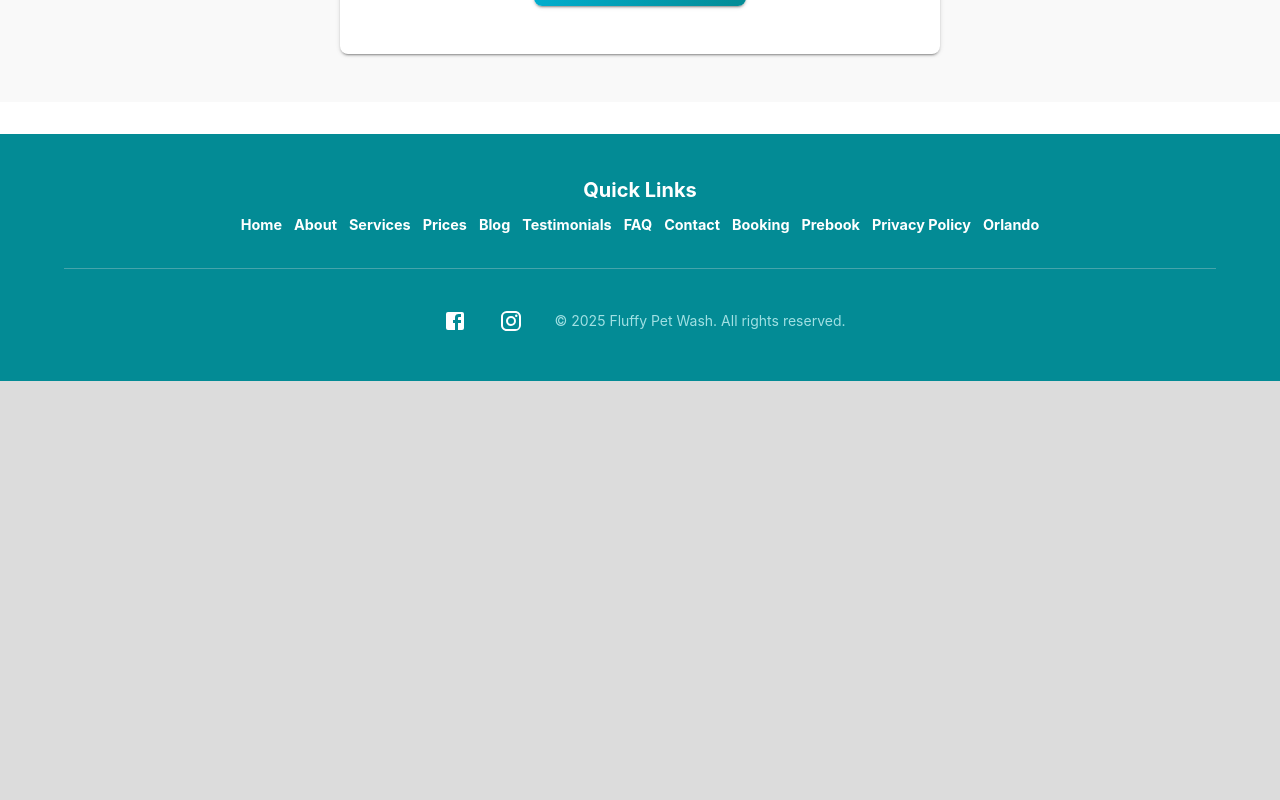
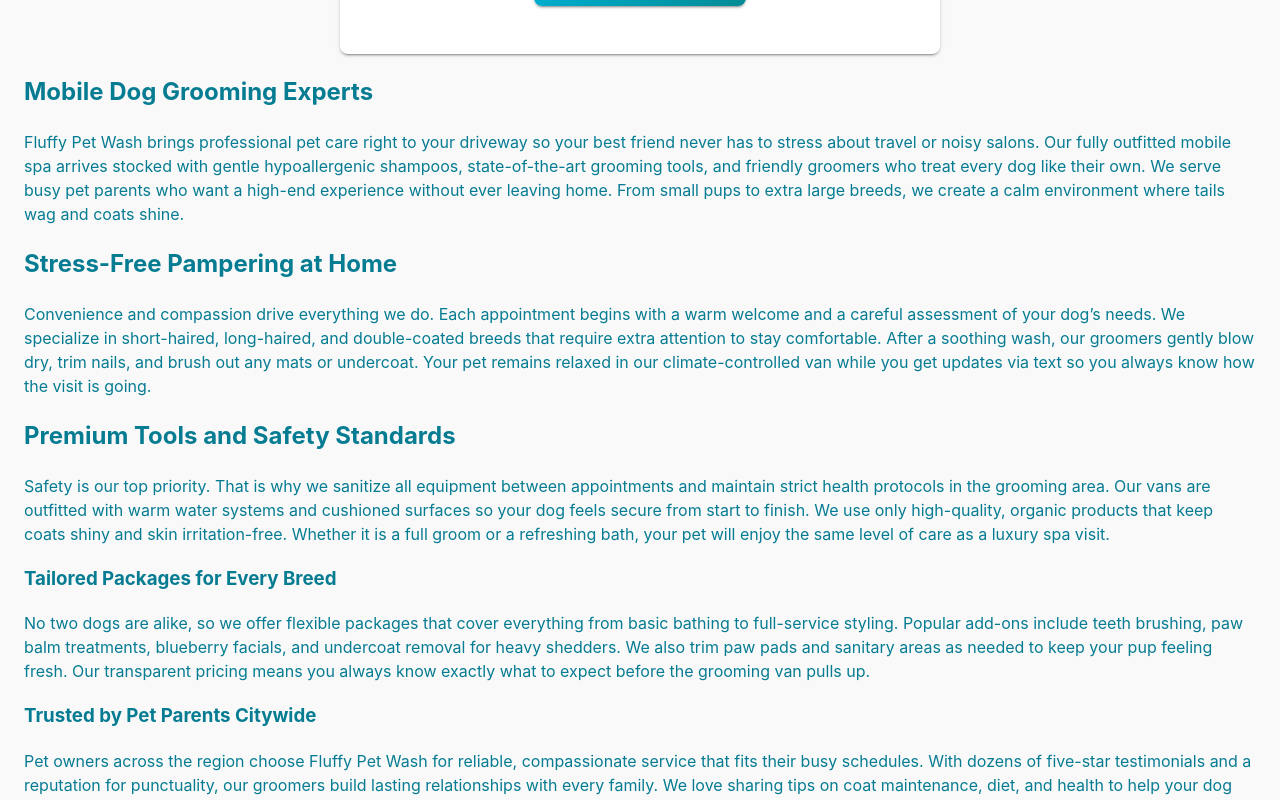
Before and after one commit to crisboxing11/Fluffy, a Next.js app: page / in a window 1280 px wide. Shown: the part 2480-3280 px from the top of the page. Before the commit the page ends 2861 px from the top, so only its background shows below. Built offline with nearby package versions, Linux system fonts and the light colour scheme; no server answers.

Commit message:
Add SEO content section

```diff
--- /dev/null
+++ b/components/SeoContent.tsx
@@ -0,0 +1,28 @@
+import React from 'react';
+
+const SeoContent = () => (
+  <section>
+    <h1>Mobile Dog Grooming Experts</h1>
+    <p>
+      Fluffy Pet Wash brings professional pet care right to your driveway so your best friend never has to stress about travel or noisy salons. Our fully outfitted mobile spa arrives stocked with gentle hypoallergenic shampoos, state-of-the-art grooming tools, and friendly groomers who treat every dog like their own. We serve busy pet parents who want a high-end experience without ever leaving home. From small pups to extra large breeds, we create a calm environment where tails wag and coats shine.
+    </p>
+    <h2>Stress-Free Pampering at Home</h2>
+    <p>
+      Convenience and compassion drive everything we do. Each appointment begins with a warm welcome and a careful assessment of your dog’s needs. We specialize in short-haired, long-haired, and double-coated breeds that require extra attention to stay comfortable. After a soothing wash, our groomers gently blow dry, trim nails, and brush out any mats or undercoat. Your pet remains relaxed in our climate-controlled van while you get updates via text so you always know how the visit is going.
+    </p>
+    <h2>Premium Tools and Safety Standards</h2>
+    <p>
+      Safety is our top priority. That is why we sanitize all equipment between appointments and maintain strict health protocols in the grooming area. Our vans are outfitted with warm water systems and cushioned surfaces so your dog feels secure from start to finish. We use only high-quality, organic products that keep coats shiny and skin irritation-free. Whether it is a full groom or a refreshing bath, your pet will enjoy the same level of care as a luxury spa visit.
+    </p>
+    <h3>Tailored Packages for Every Breed</h3>
+    <p>
+      No two dogs are alike, so we offer flexible packages that cover everything from basic bathing to full-service styling. Popular add-ons include teeth brushing, paw balm treatments, blueberry facials, and undercoat removal for heavy shedders. We also trim paw pads and sanitary areas as needed to keep your pup feeling fresh. Our transparent pricing means you always know exactly what to expect before the grooming van pulls up.
+    </p>
+    <h3>Trusted by Pet Parents Citywide</h3>
+    <p>
+      Pet owners across the region choose Fluffy Pet Wash for reliable, compassionate service that fits their busy schedules. With dozens of five-star testimonials and a reputation for punctuality, our groomers build lasting relationships with every family. We love sharing tips on coat maintenance, diet, and health to help your dog thrive between visits. By keeping communication clear and appointments convenient, we make regular grooming an enjoyable routine rather than a chore.
+    </p>
+  </section>
+);
+
+export default SeoContent;
--- a/pages/contact.tsx
+++ b/pages/contact.tsx
@@ -5,6 +5,7 @@ import Link from 'next/link';
 import PhoneIcon from '@mui/icons-material/Phone';
 import EmailIcon from '@mui/icons-material/Email';
 import Head from 'next/head';
+import SeoContent from '../components/SeoContent';
 
 // **Animations**
 const fadeInUp = {
@@ -241,6 +242,7 @@ const ContactPage = () => {
           </motion.div>
         </Box>
       </motion.div>
+      <SeoContent />
     </Box>
   );
 };
--- a/pages/index.tsx
+++ b/pages/index.tsx
@@ -1,6 +1,7 @@
 import { Box, Typography } from '@mui/material';
 import dynamic from 'next/dynamic';
 import Home from '../components/Home';
+import SeoContent from '../components/SeoContent';
 
 // Dynamically load the heavy booking form to keep the initial bundle small
 const PreBookingForm = dynamic(() => import('../components/PreBookingForm'), {
@@ -199,6 +200,8 @@ const HomePage = () => {
         </Typography>
         <PreBookingForm />
 
+        <SeoContent />
+
       </Box>
     </Box>
   );
--- a/pages/services.tsx
+++ b/pages/services.tsx
@@ -16,6 +16,7 @@ import { motion } from 'framer-motion'; // ✅ Import Framer Motion for animatio
 import HeroImage from '../public/Dog1.png'; // Ensure this is inside public/
 import Head from 'next/head';
 import Link from 'next/link'
+import SeoContent from '../components/SeoContent';
 
 // **Animations**
 const fadeInUp = {
@@ -236,6 +237,9 @@ const ServicesPage = () => {
 
         </Box>
       </motion.div>
+
+      {/* SEO Content */}
+      <SeoContent />
     </Box>
   );
 };
```
